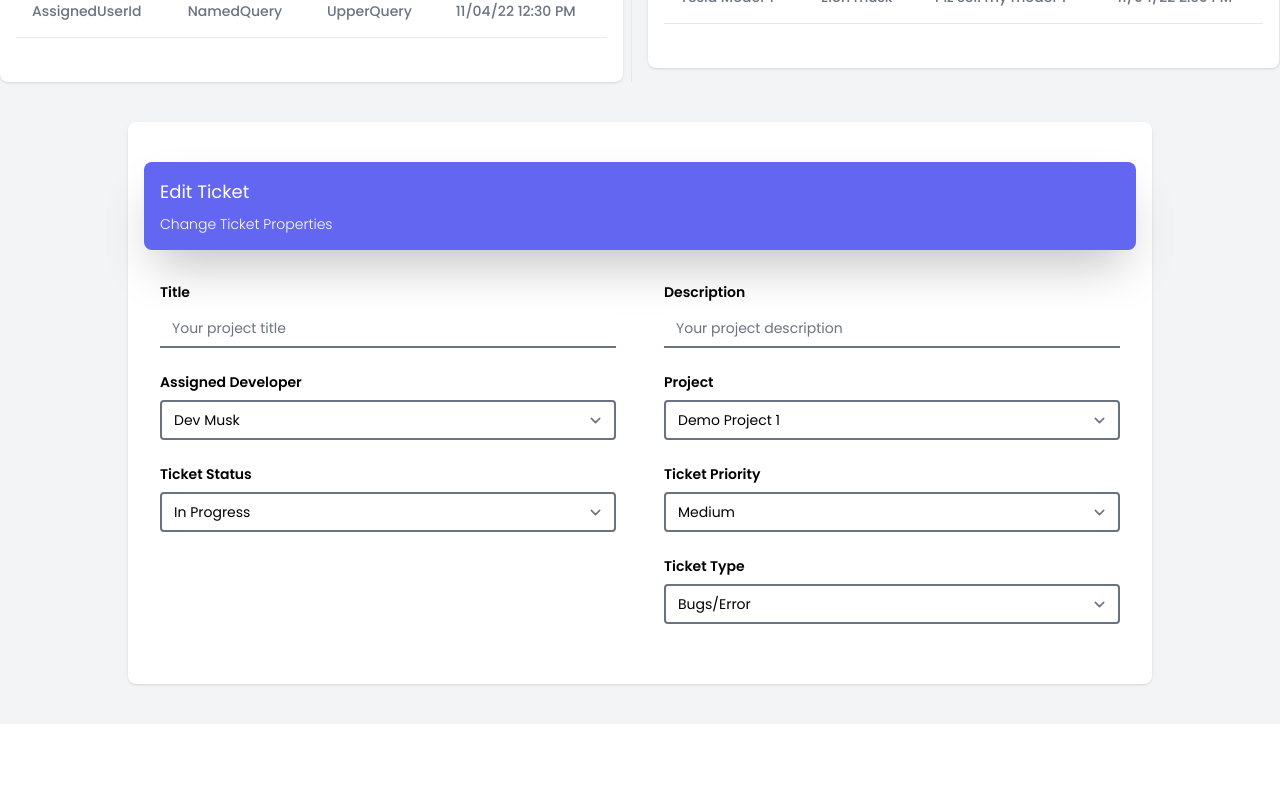
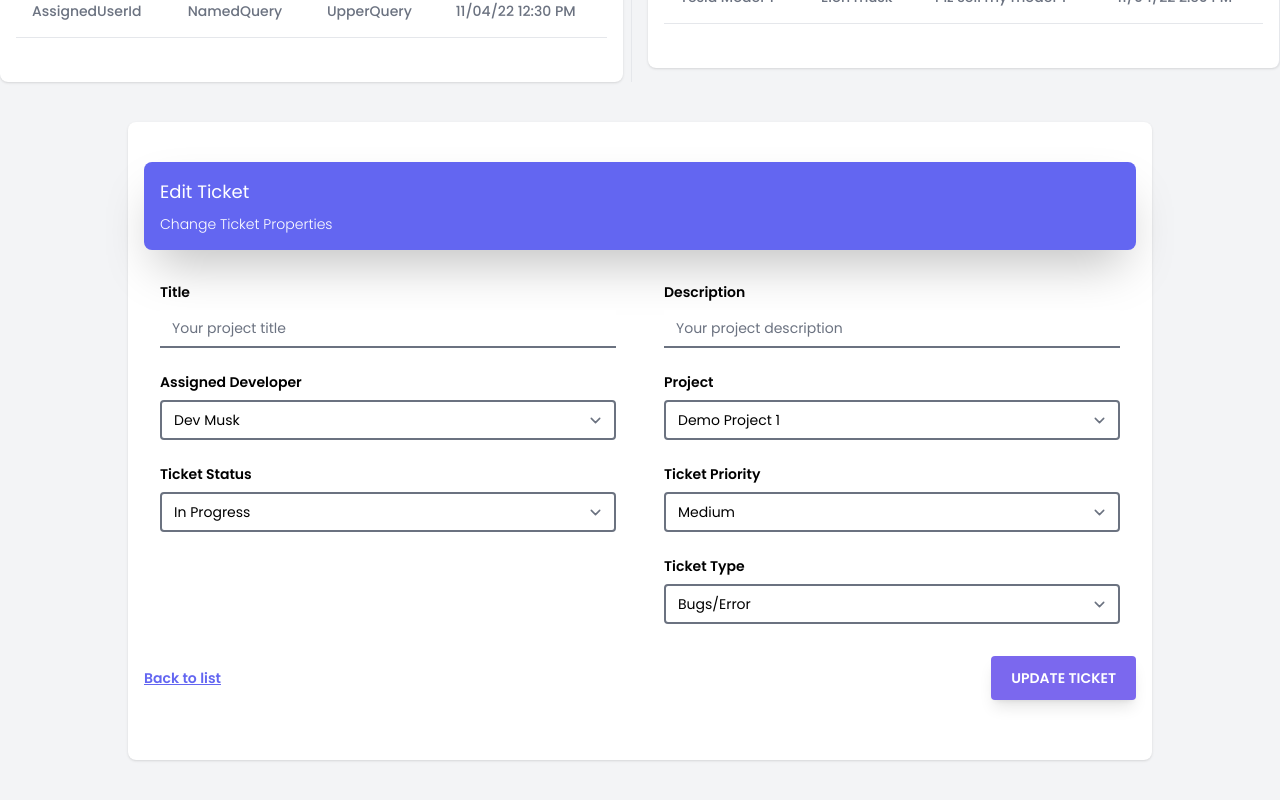
Before and after one commit to blooming-volcanoes/grab-bug-client, a Next.js app: page /dashboard/ticketDetails in a window 1280 px wide. Shown: the part 812-1612 px from the top of the page. Before the commit the page ends 1536 px from the top, so only its background shows below. Built offline with nearby package versions, Linux system fonts and the light colour scheme; what tw-elements would draw is missing.

Commit message:
[EDITED]-button added by raiyan

```diff
--- a/src/components/Dashboard/TicketComponents/TicketEdit.tsx
+++ b/src/components/Dashboard/TicketComponents/TicketEdit.tsx
@@ -156,6 +156,18 @@ function TicketEdit() {
                             ))}
                     </div>
                 </ul>
+                {/* update button */}
+                <div className="flex items-center justify-between pt-8">
+                    <button
+                        className="text-sm font-semibold text-indigo-500 underline"
+                        type="button"
+                    >
+                        Back to list
+                    </button>
+                    <button className="primary-btn py-3 px-5 uppercase" type="button">
+                        update ticket
+                    </button>
+                </div>
             </div>
         </div>
     );
```
